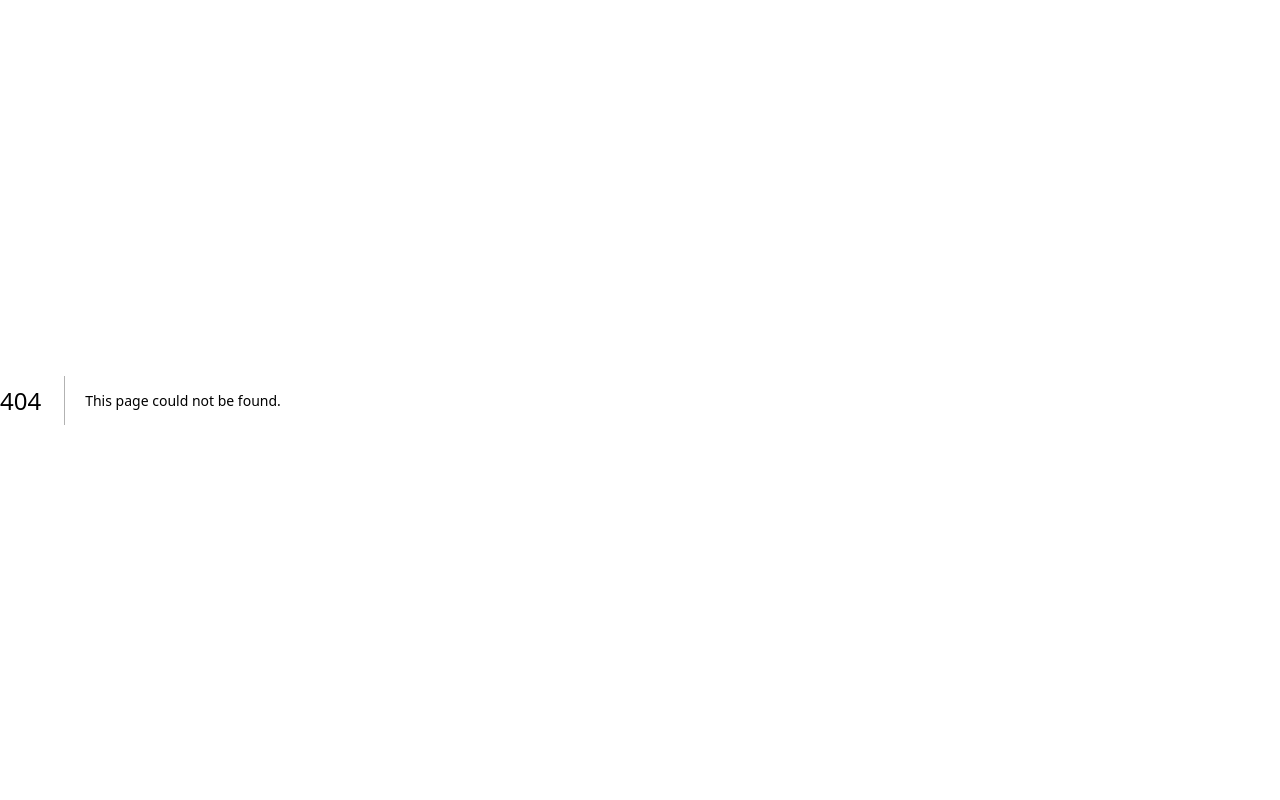
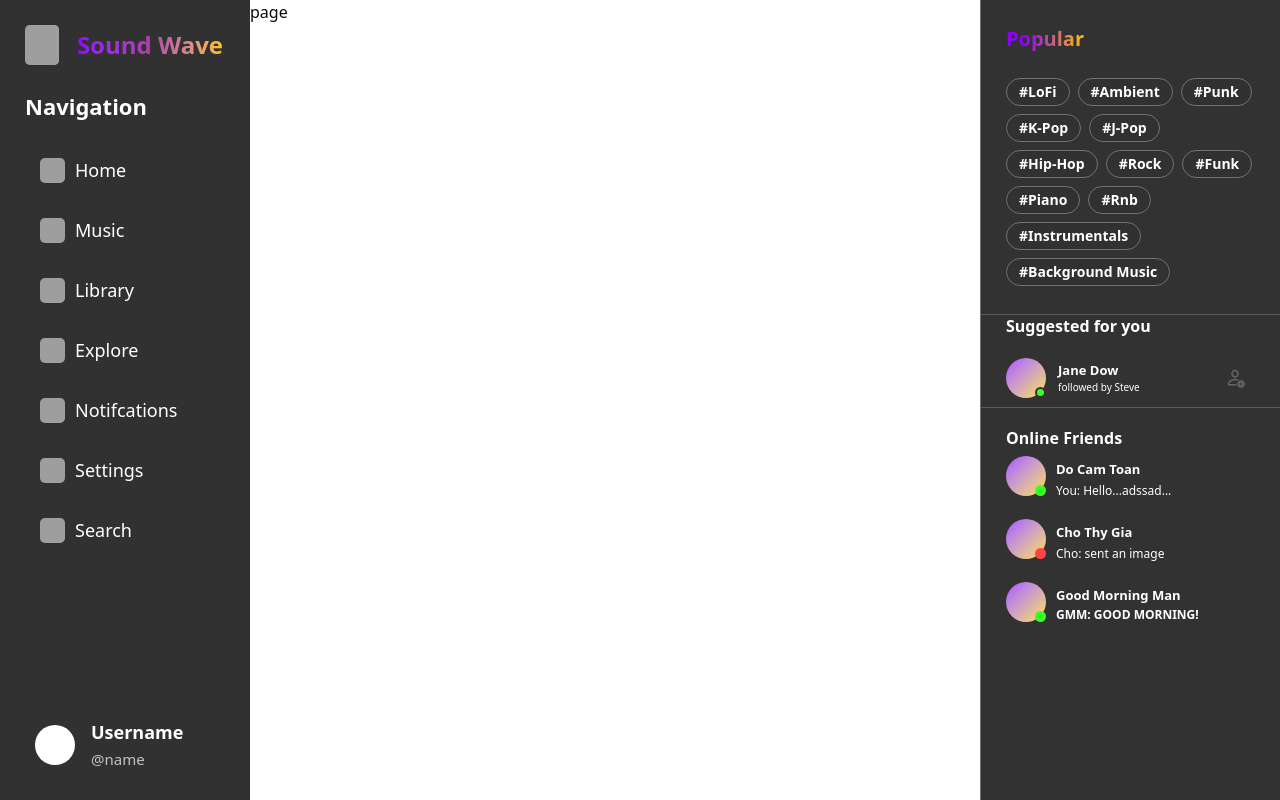
Before and after one commit to MinhTam2773/Sound-Wave, a Next.js app: page /profile in a window 1280 px wide. Before the commit this address had no page. Built offline with nearby package versions, Linux system fonts and the light colour scheme; grey boxes are pictures that could not be loaded.

Commit message:
made user profile navigable as well

```diff
--- /dev/null
+++ b/app/(root)/profile/page.tsx
@@ -0,0 +1,9 @@
+import React from 'react'
+
+const page = () => {
+  return (
+    <div>page</div>
+  )
+}
+
+export default page
--- a/components/sidebars/LeftSidebar.tsx
+++ b/components/sidebars/LeftSidebar.tsx
@@ -62,13 +62,19 @@ const LeftSidebar = () => {
         </div>
 
         {/* User Profile */}
-        <div className="flex items-center gap-[16px] w-[146px] h-[41px]">
+        <Link
+          href="/profile"
+          className="flex items-center gap-[16px] w-full min-h-[45px] rounded-[10px] pt-[10px] pl-[10px] pb-[10px] hover:bg-white/10 transition-colors"
+        >
           <div className="w-[40px] h-[40px] rounded-full bg-white" />
           <div className="flex flex-col justify-center h-[41px] gap-0">
             <span className="text-white text-[18px] font-semibold mb-[2px]">Username</span>
             <span className="text-white text-[15px] font-normal opacity-70">@name</span>
           </div>
-        </div>
+        </Link>
+
+
+
       </div>
     </aside>
   );
```
